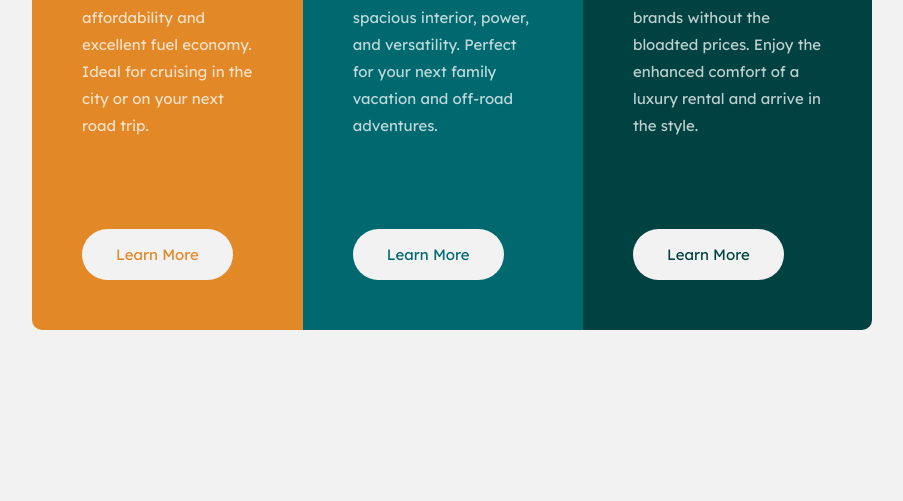
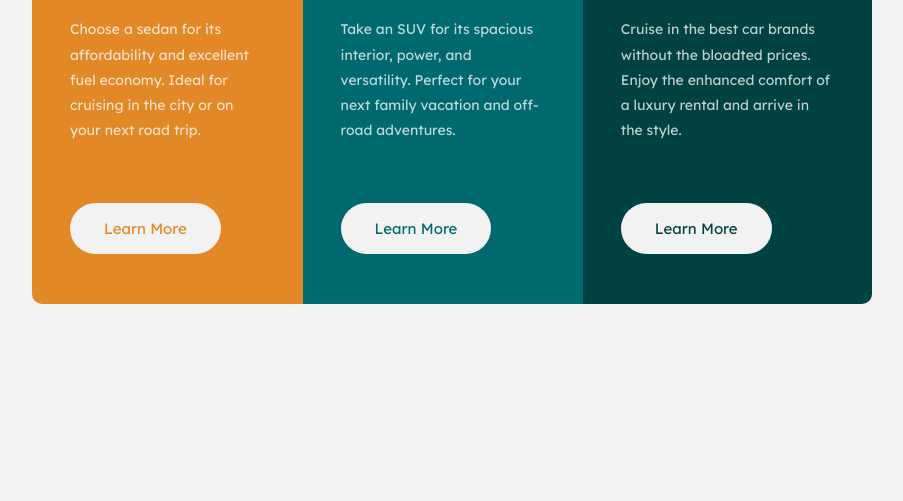
Before and after one commit to CarolinaDangelo/preview-card-3, a plain HTML site: page index.html in a window 1280 px wide. Shown: the part 299-800 px from the top of the page, without its empty margins (188-1091 px from the left). Drawn offline with Linux system fonts and the light colour scheme.

Commit message:
Cambios css

```diff
--- a/styles.css
+++ b/styles.css
@@ -21,7 +21,7 @@ body {
 .container-general {
     display: flex;
     flex-direction: row;
-    margin: 60px;
+    margin: 100px;
     width: 840px;
     justify-content: center;
     align-items: center;
@@ -36,8 +36,8 @@ body {
 p {
     color: var(--white-transparent);
     font-family: var(--font-lexend-deca);
-    font-size: 15px;
-    margin-bottom: 90px;
+    font-size: 14px;
+    margin-bottom: 60px;
     line-height: 1.8em;
 }
 
@@ -71,7 +71,7 @@ p {
 }
 
 .contenido {
-    padding: 50px 50px;
+    padding: 50px 38px;
 }
 
 .container-1 {
@@ -99,7 +99,7 @@ p {
 }
 
 p {
-    margin-bottom: 25px;
+    margin-bottom: 20px;
 }
 
 .container-1 {
```
